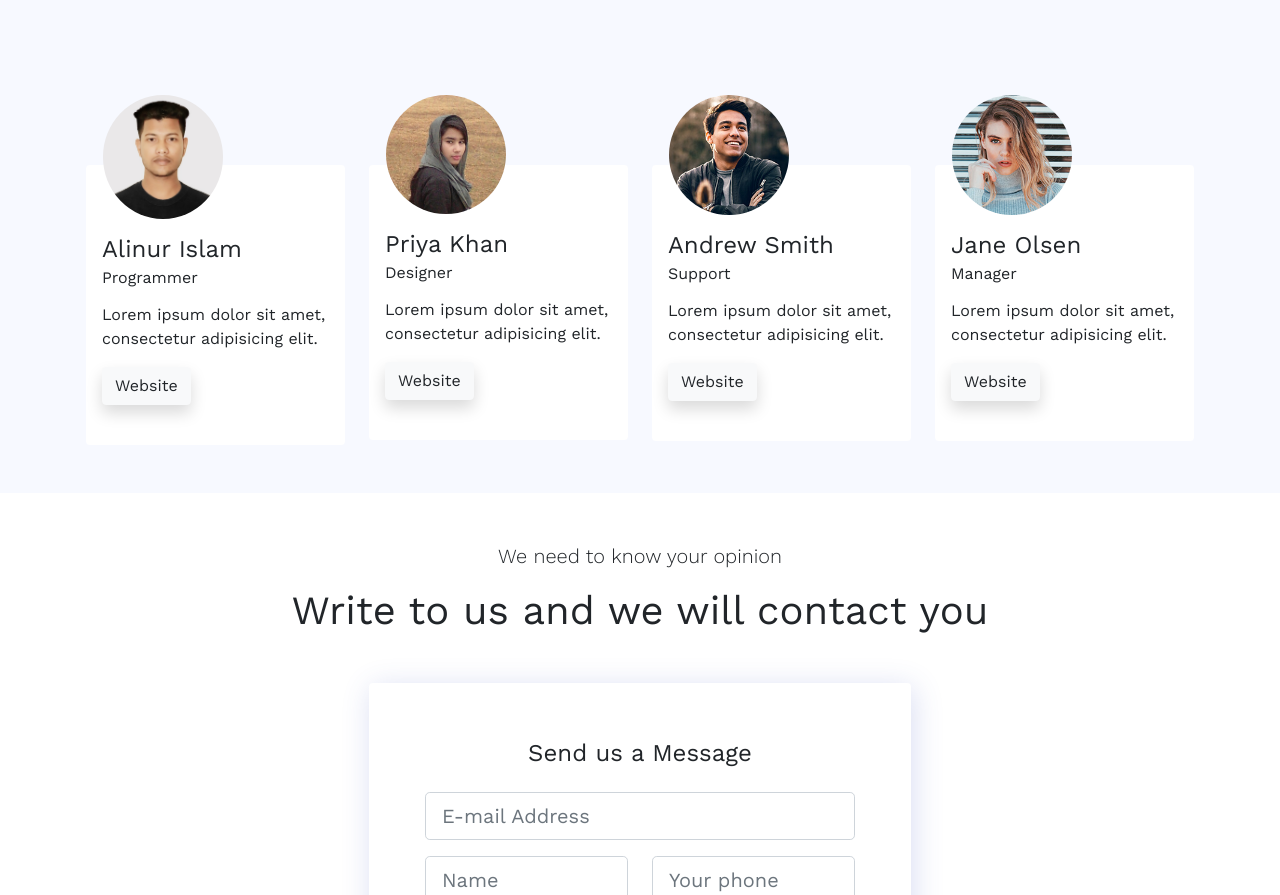
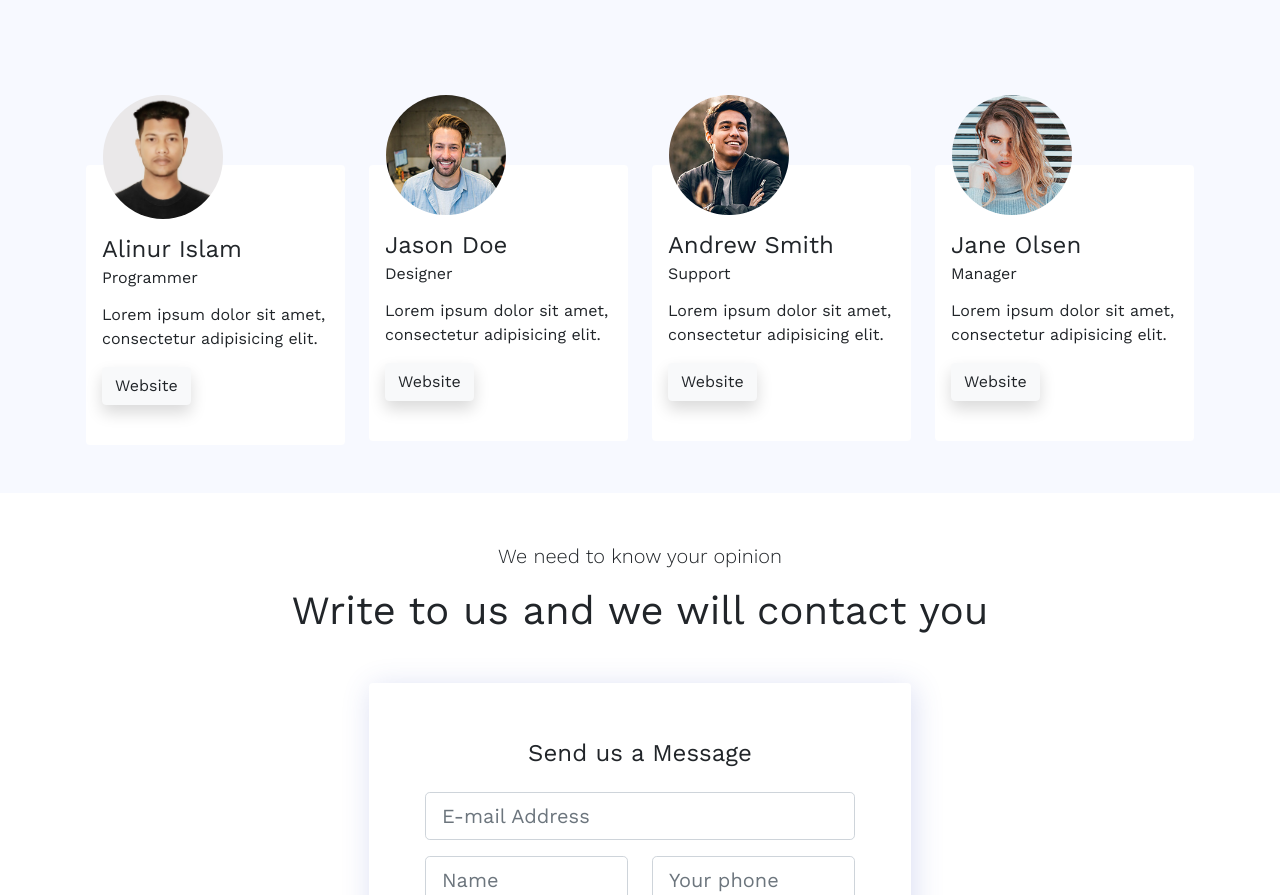
Before and after one commit to fralinurbd/portfolio-1, a plain HTML site: page index.html in a window 1280 px wide. Shown: the part 4817-5712 px from the top of the page. Drawn offline with nearby package versions, Linux system fonts and the light colour scheme.

Commit message:
Update index.html

```diff
--- a/index.html
+++ b/index.html
@@ -380,9 +380,9 @@
           <div class="col-lg-3">
             <div class="about-item">
               <div class="card border-0">
-                <img class="rounded-circle" src="imag/IMG_20170221_090734-10.jpg" alt="">
+                <img class="rounded-circle" src="imag/face1.jpg" alt="">
                 <div class="card-body">
-                  <h4 class="card-title">Priya Khan</h4>
+                  <h4 class="card-title">Jason Doe</h4>
                   <h6 class="card-subtitle mb-3">Designer</h6>
                   <p class="card-text mb-3">Lorem ipsum dolor sit amet, consectetur adipisicing elit.</p>
                   <a class="btn btn-light shadow mb-4" href="#">Website</a>
```
